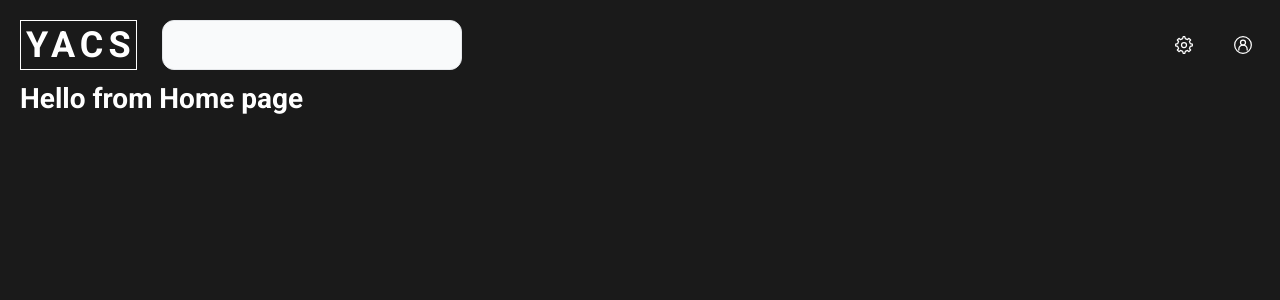
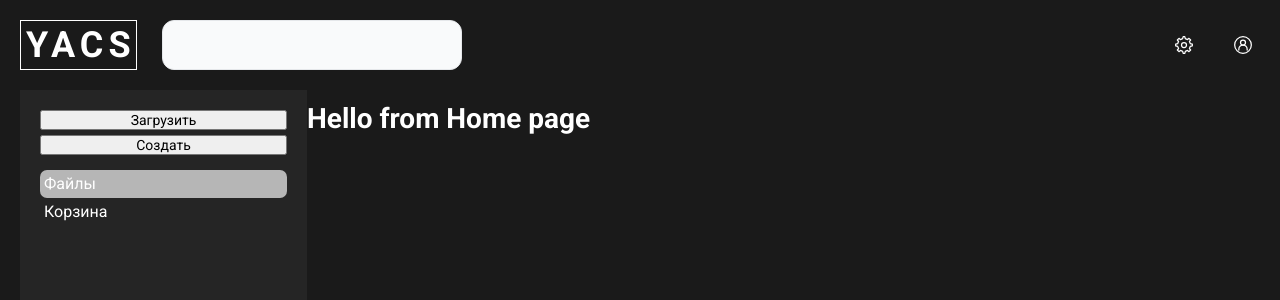
Before and after one commit to MaxStenex/yacs, a Next.js app in the folder frontend/: page /dashboard in a window 1280 px wide. Shown: the top 300 px of the page. Built offline with nearby package versions, Linux system fonts and the light colour scheme.

Commit message:
feat: dashborad sidebar init

```diff
--- a/frontend/src/app/styles/index.scss
+++ b/frontend/src/app/styles/index.scss
@@ -17,4 +17,6 @@
   min-width: 100vw;
   background-color: var(--background-color);
   color: var(--text-color);
+  display: flex;
+  flex-direction: column;
 }
--- a/frontend/src/widgets/dashboard-layout/ui/header/header.module.scss
+++ b/frontend/src/widgets/dashboard-layout/ui/header/header.module.scss
@@ -2,6 +2,7 @@
   display: flex;
   justify-content: space-between;
   align-items: center;
+  margin-bottom: 20px;
 }
 
 .inputWrapper {
--- a/frontend/src/widgets/dashboard-layout/ui/layout/layout.module.scss
+++ b/frontend/src/widgets/dashboard-layout/ui/layout/layout.module.scss
@@ -2,4 +2,16 @@
   min-height: 100%;
   min-width: 100%;
   padding: 20px;
+  flex: 1;
+  display: flex;
+  flex-direction: column;
 }
+
+.main {
+  display: flex;
+  flex: 1;
+}
+
+.content {
+  flex: 1;
+}
--- a/frontend/src/widgets/dashboard-layout/ui/layout/layout.tsx
+++ b/frontend/src/widgets/dashboard-layout/ui/layout/layout.tsx
@@ -1,6 +1,7 @@
 import React from "react";
 import styles from "./layout.module.scss";
 import { DashboardHeader } from "../header/header";
+import { DashboardSidebar } from "../sidebar/sidebar";
 
 interface Props {
   children: React.ReactNode;
@@ -10,7 +11,10 @@ export const DashboardLayout: React.FC<Props> = ({ children }) => {
   return (
     <div className={styles.container}>
       <DashboardHeader />
-      {children}
+      <main className={styles.main}>
+        <DashboardSidebar />
+        <div className={styles.content}>{children}</div>
+      </main>
     </div>
   );
 };
--- /dev/null
+++ b/frontend/src/widgets/dashboard-layout/ui/sidebar/sidebar.module.scss
@@ -0,0 +1,44 @@
+.container {
+  flex: 0 287px;
+  padding: 20px;
+  background-color: #252525;
+}
+
+.controlPanel {
+  display: flex;
+  flex-direction: column;
+  gap: 5px;
+}
+
+.links {
+  margin-top: 15px;
+  list-style: none;
+  display: flex;
+  flex-direction: column;
+}
+
+.link {
+  display: block;
+  width: 100%;
+  flex: 1;
+  color: var(--text-color);
+  font-size: 16px;
+  padding: 4px;
+  border-radius: 7px;
+  display: flex;
+  &:not(.linkActive) {
+    a {
+      &:hover {
+        text-decoration: underline;
+      }
+    }
+  }
+  & a {
+    color: inherit;
+    flex: 1;
+  }
+}
+
+.linkActive {
+  background-color: #b6b6b6;
+}
--- /dev/null
+++ b/frontend/src/widgets/dashboard-layout/ui/sidebar/sidebar.tsx
@@ -0,0 +1,47 @@
+"use client";
+import React from "react";
+import Link from "next/link";
+import styles from "./sidebar.module.scss";
+import { usePathname } from "next/navigation";
+import { classNames } from "@/shared/lib";
+
+type Link = {
+  text: string;
+  href: string;
+};
+
+const links: Link[] = [
+  {
+    text: "Файлы",
+    href: "/dashboard",
+  },
+  {
+    text: "Корзина",
+    href: "/trash",
+  },
+];
+
+export const DashboardSidebar = () => {
+  const pathname = usePathname();
+
+  return (
+    <div className={styles.container}>
+      <div className={styles.controlPanel}>
+        <button>Загрузить</button>
+        <button>Создать</button>
+      </div>
+      <ul className={styles.links}>
+        {links.map((l) => (
+          <li
+            className={classNames(styles.link, {
+              [styles.linkActive]: pathname === l.href,
+            })}
+            key={l.text}
+          >
+            <Link href={l.href}>{l.text}</Link>
+          </li>
+        ))}
+      </ul>
+    </div>
+  );
+};
```
